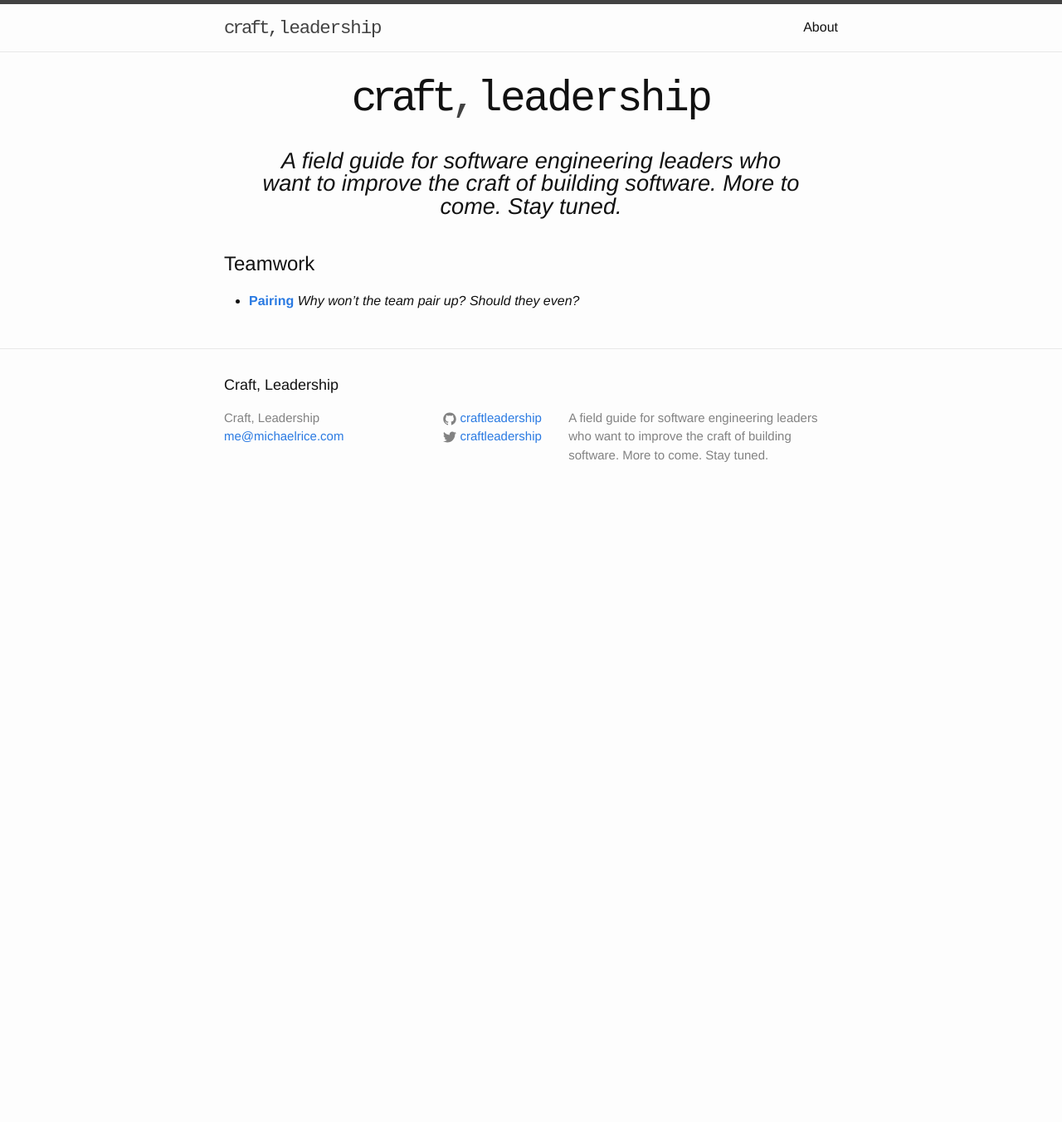
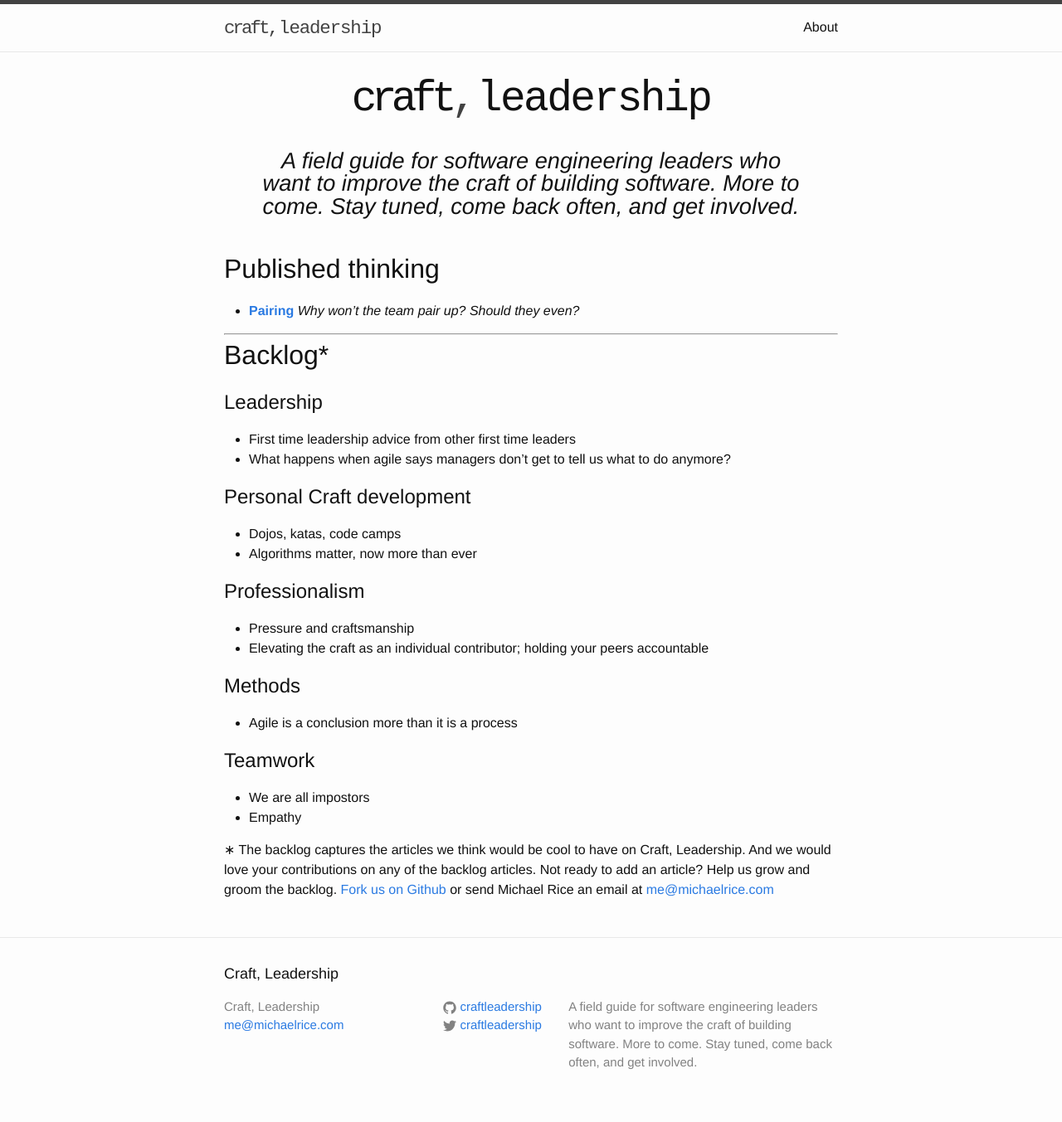
Before and after one commit to craftleadership/craftleadership.github.io, a Jekyll site: the page built from index.md, in a window 1280 px wide. Shown: the whole page at 83% size. Built offline with Jekyll 4.4.1, drawn with Linux system fonts in a browser that asks for light colours; before the commit the page ends 900 px from its top, so only the background shows below that.

Commit message:
home page displays backlog; removed unnecessary commits

```diff
--- a/_config.yml
+++ b/_config.yml
@@ -1,16 +1,8 @@
-# Welcome to Jekyll!
-#
-# This config file is meant for settings that affect your whole blog, values
-# which you are expected to set up once and rarely need to edit after that.
-# For technical reasons, this file is *NOT* reloaded automatically when you use
-# 'jekyll serve'. If you change this file, please restart the server process.
-
-# Site settings
 title: Craft, Leadership
 email: me@michaelrice.com
 description: > # this means to ignore newlines until "baseurl:"
   A field guide for software engineering leaders who want to improve the craft
-  of building software. More to come. Stay tuned.
+  of building software. More to come. Stay tuned, come back often, and get involved.
 baseurl: "" # the subpath of your site, e.g. /blog
 url: "http://craftleadership.org" # the base hostname & protocol for your site
 twitter_username: craftleadership
--- a/index.md
+++ b/index.md
@@ -5,10 +5,35 @@ layout: default
 
 <div class="landing-site-description">{{ site.description }}</div>
 
-Teamwork
--------
+# Published thinking
+
 {% for page in site.pages %}
-  {% if page.category == "teamwork" %}
-  * **[{{ page.title }}]({{ page.url | prepend: site.baseurl }})** *{{ page.slug }}*
+  {% if page.category == "homepage"  %}
+* **[{{ page.title }}]({{ page.url | prepend: site.baseurl }})** *{{ page.slug }}*
   {% endif %}
 {% endfor %}
+
+___
+
+# Backlog*
+
+## Leadership
+* First time leadership advice from other first time leaders
+* What happens when agile says managers don't get to tell us what to do anymore?
+
+## Personal Craft development
+* Dojos, katas, code camps
+* Algorithms matter, now more than ever
+
+## Professionalism
+* Pressure and craftsmanship
+* Elevating the craft as an individual contributor; holding your peers accountable
+
+## Methods
+* Agile is a conclusion more than it is a process
+
+## Teamwork
+* We are all impostors
+* Empathy
+
+&lowast; The backlog captures the articles we think would be cool to have on Craft, Leadership. And we would love your contributions on any of the backlog articles. Not ready to add an article? Help us grow and groom the backlog. [Fork us on Github](https://github.com/craftleadership/craftleadership.github.io) or send Michael Rice an email at [me@michaelrice.com](mailto:me@michaelrice.com)
```
Also changed, not shown: teamwork/pairing.md (+1 -1 lines), 12 other files.
